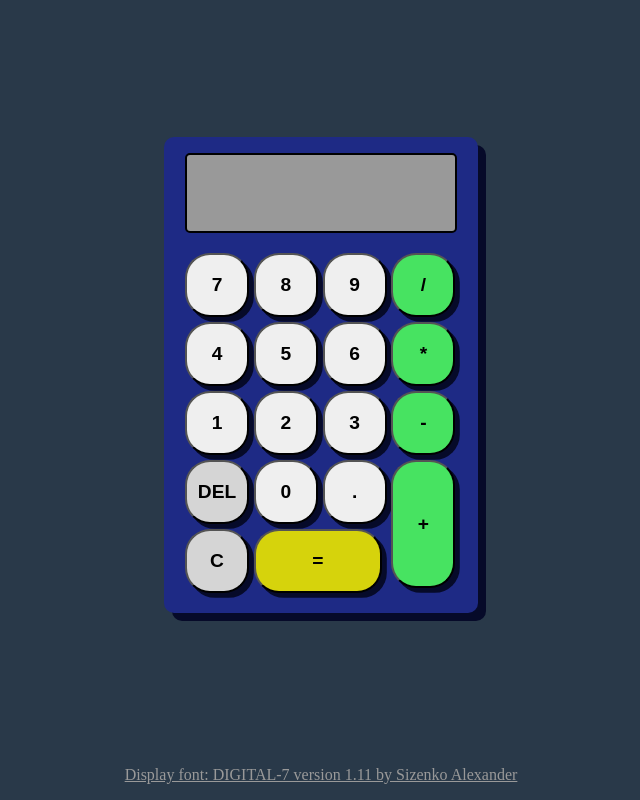
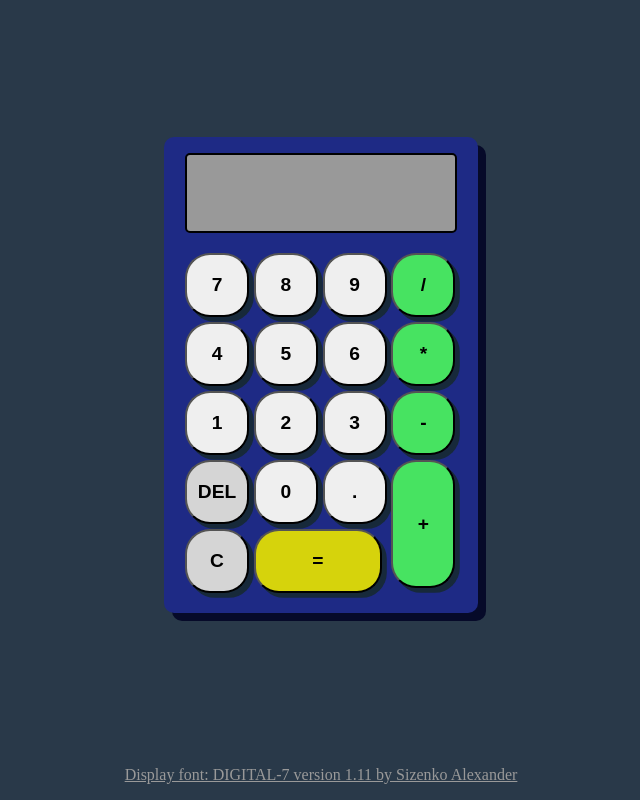
Before and after one commit to MillivoltLightningbolt/top-calculator, a plain HTML site: page index.html in a window 1280 px wide. Shown: the whole page, without its empty margins (319-959 px from the left). Drawn offline with Linux system fonts and the light colour scheme.

Commit message:
Update button shadow color

```diff
--- a/style.css
+++ b/style.css
@@ -24,7 +24,7 @@ button {
   border-radius: 25px;
   font-size: 1.2rem;
   font-weight: bold;
-  box-shadow: 0.3rem 0.3rem hsl(233 73.6% 9.3%);
+  box-shadow: 0.3rem 0.3rem hsl(208 43.2% 15.8%);
 }
 
 button.double-width {
```
